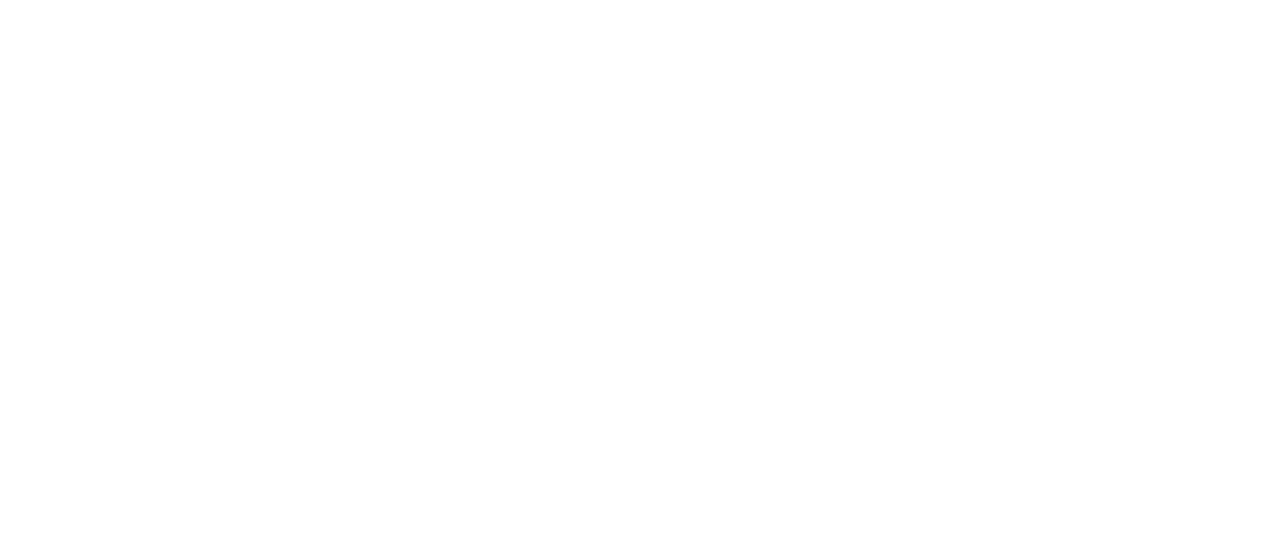
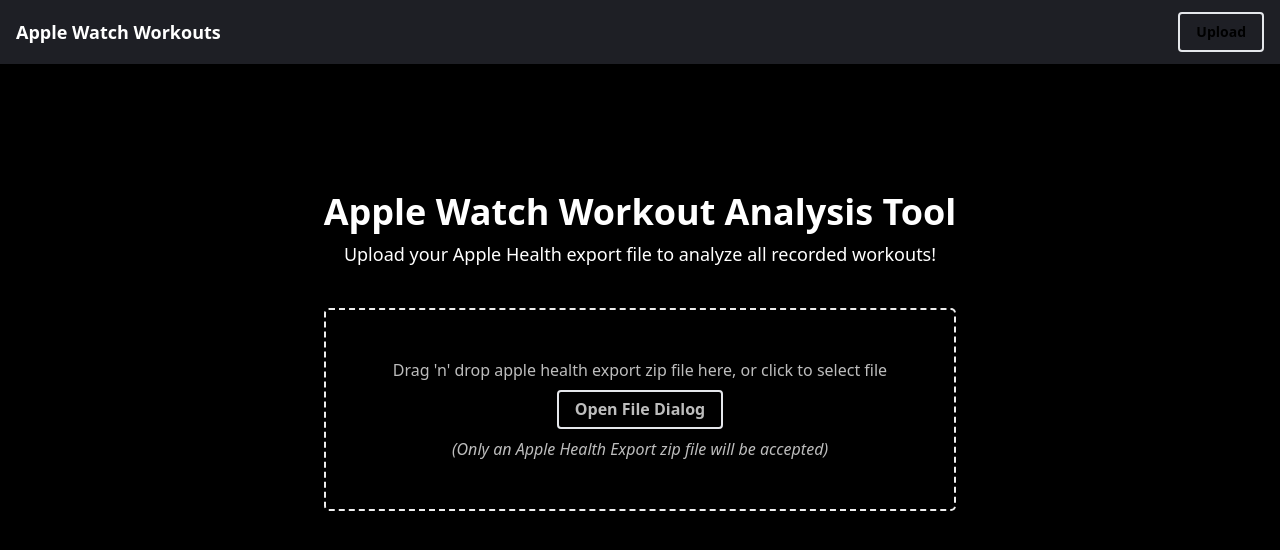
Before and after one commit to Jdwalli/apple-watch-workout-analysis, a React (Create React App) app in the folder frontend/: page / in a window 1280 px wide. Shown: the top 550 px of the page. Built offline with nearby package versions, Linux system fonts and the light colour scheme.

Commit message:
Implemented upload functionality

```diff
--- a/frontend/src/App.tsx
+++ b/frontend/src/App.tsx
@@ -1,9 +1,20 @@
-import React from 'react';
+import { Routes, Route } from "react-router-dom";
+
+// Layout
+import Layout from "./components/shared/Layout";
+
+// Pages
+import HomePage from "./pages/LandingPage";
+import WorkoutsPage from "./pages/WorkoutsPage";
 
 function App() {
   return (
-    <div>
-    </div>
+    <Routes>
+      <Route path="/" element={<Layout />}>
+        <Route index element={<HomePage />} />
+        <Route path="/workouts" element={<WorkoutsPage />} />
+      </Route>
+    </Routes>
   );
 }
 
--- /dev/null
+++ b/frontend/src/components/shared/Layout.tsx
@@ -0,0 +1,20 @@
+import React from "react";
+import { Outlet } from "react-router-dom";
+import TopHeader from "../navigation/TopHeader";
+
+interface Props {}
+
+const Layout: React.FC<Props> = (props: Props) => {
+  return (
+    <div className="bg-neutral-100 h-screen w-screen flex flex-row">
+      <div className="flex flex-col flex-1">
+        <TopHeader />
+        <div className="flex-1 min-h-0 overflow-auto bg-black text-white">
+          <Outlet />
+        </div>
+      </div>
+    </div>
+  );
+};
+
+export default Layout;
--- a/frontend/src/index.tsx
+++ b/frontend/src/index.tsx
@@ -2,12 +2,15 @@
 import ReactDOM from 'react-dom/client';
 import './styles/index.css';
 import App from './App';
+import { BrowserRouter } from "react-router-dom";
 
 const root = ReactDOM.createRoot(
   document.getElementById('root') as HTMLElement
 );
 root.render(
+  <BrowserRouter>
   <React.StrictMode>
     <App />
   </React.StrictMode>
+  </BrowserRouter>
 );
--- /dev/null
+++ b/frontend/src/pages/LandingPage.tsx
@@ -0,0 +1,49 @@
+import React from "react";
+import { FileDropzone } from "../components/common/FileDropzone";
+import ApiClient from "../clients/api_client";
+
+interface Props {}
+
+const LandingPage: React.FC<Props> = (props: Props) => {
+  const apiClient = new ApiClient();
+  const [uploading, setUploading] = React.useState(false);
+  const [fileName, setFileName] = React.useState("");
+
+  const onFileUpload = (acceptedFiles: File[]) => {
+    const zipFile = acceptedFiles[0];
+    setUploading(true);
+    apiClient.uploadExport(zipFile).then((data) => {
+      setUploading(false);
+    }).catch((error) => {
+      setUploading(false);
+      if (error.response && error.response.status === 400) {
+        alert("This is not an Apple Health Export!")
+      }
+    });
+  };
+
+  return (
+    <div className="mt-32 max-w-6xl flex flex-col justify-center items-center mx-auto my-auto">
+      <main>
+        <section>
+          <h1 className="font-bold text-white text-4xl text-center mb-2">Apple Watch Workout Analysis Tool</h1>
+          <p className="text-center text-lg">
+          Upload your Apple Health export file to analyze all recorded workouts!
+          </p>
+        </section>
+        <section className="mt-10">
+          <FileDropzone onDrop={onFileUpload} />
+        </section>
+        <section>
+          <p> {uploading ? (
+          <p className="text-white">Uploading...</p>
+        ) : null}
+
+            </p>
+        </section>
+      </main>
+    </div>
+  );
+};
+
+export default LandingPage;
--- /dev/null
+++ b/frontend/src/pages/WorkoutsPage.tsx
@@ -0,0 +1,14 @@
+import React from "react";
+import { FileDropzone } from "../components/common/FileDropzone";
+import ApiClient from "../clients/api_client";
+
+interface Props {}
+
+const WorkoutsPage: React.FC<Props> = (props: Props) => {
+  return (
+    <div className="">
+    </div>
+  );
+};
+
+export default WorkoutsPage;
```
